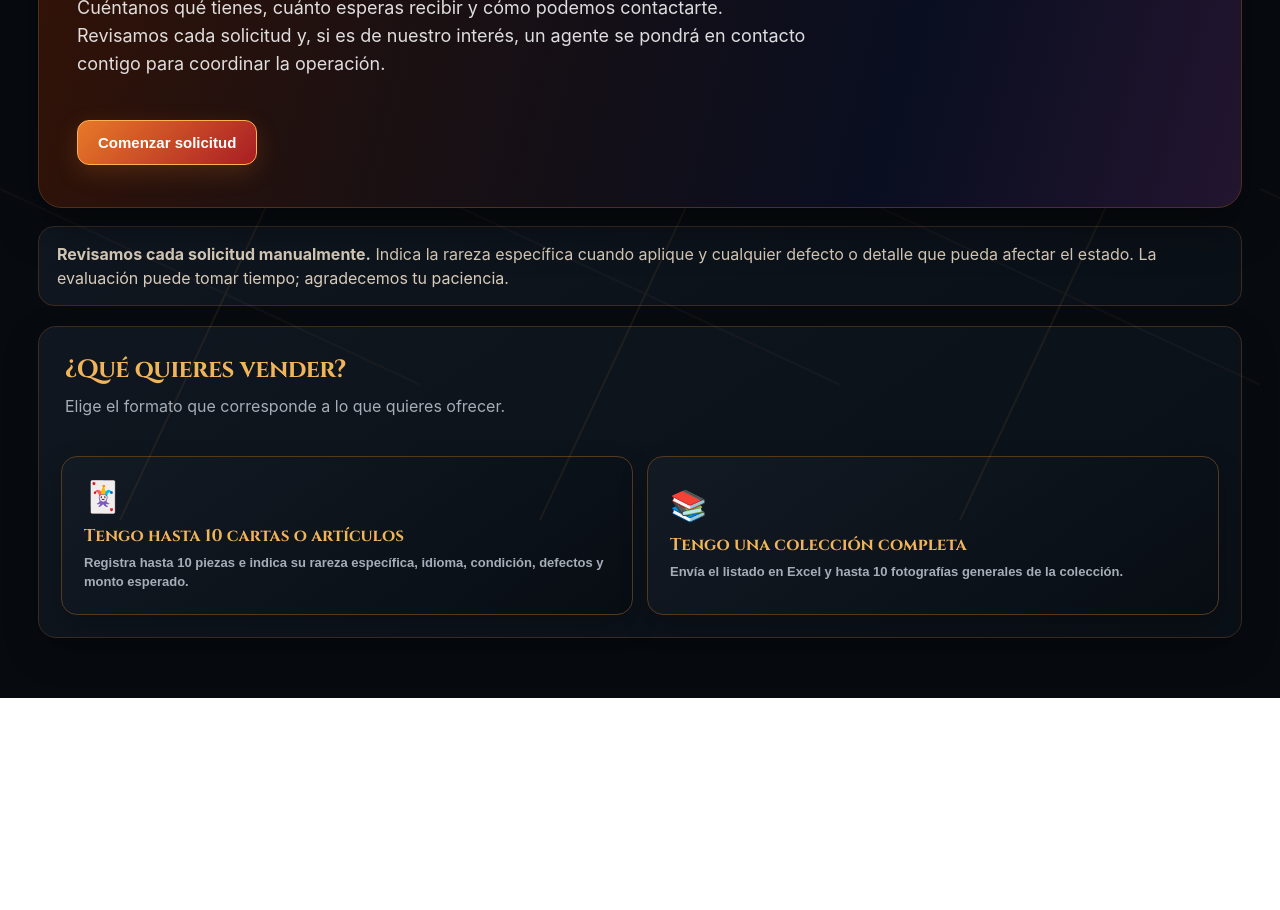
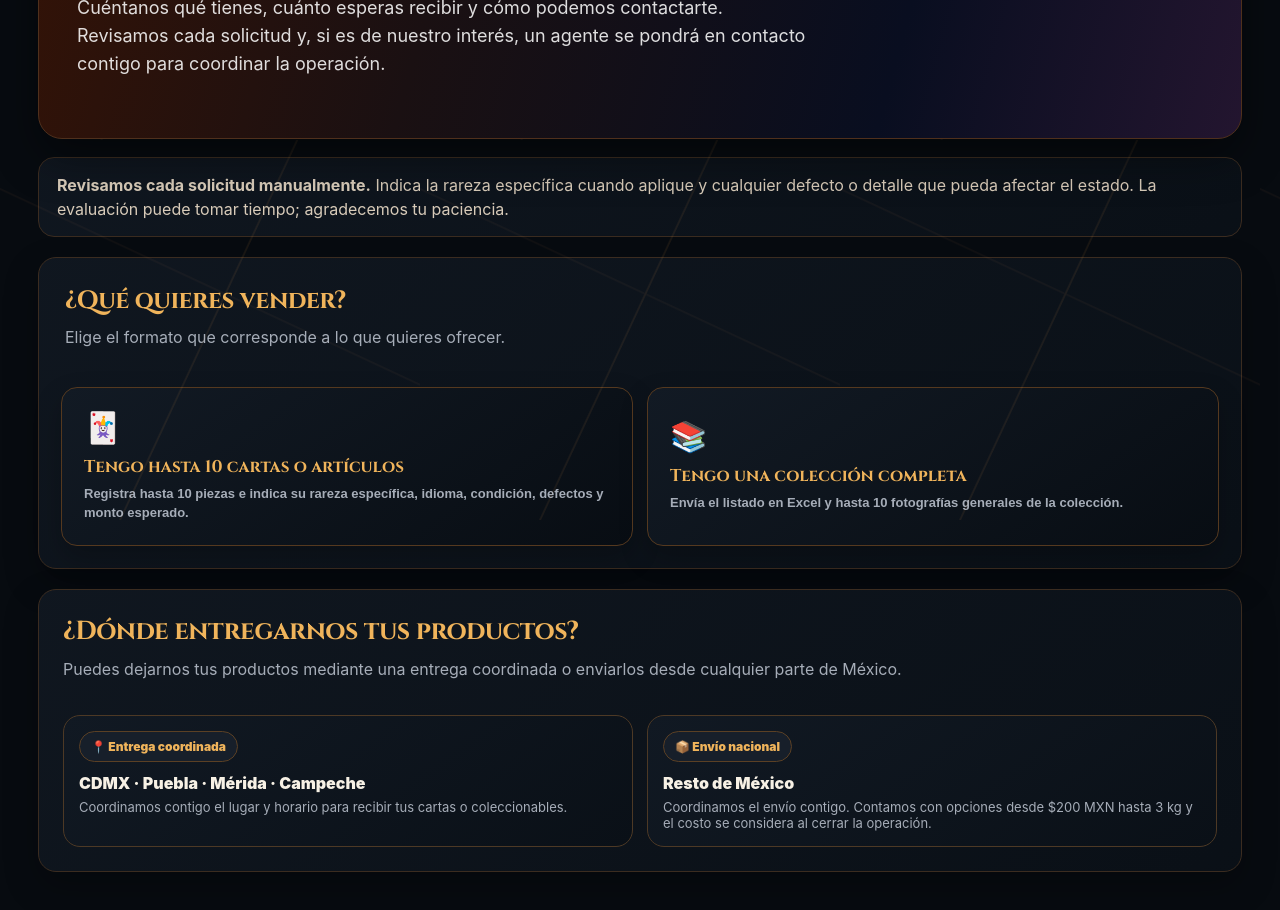
Before and after one commit to lacomarcaventas-del/la-comarca-pokemon, a Next.js app: page /vende in a window 1280 px wide. Shown: the part 280-1190 px from the top of the page. Before the commit the page ends 978 px from the top, so only its background shows below. Built offline with nearby package versions, Linux system fonts and the light colour scheme.

Commit message:
content(vende): add delivery and shipping section

```diff
--- a/app/vende/page.tsx
+++ b/app/vende/page.tsx
@@ -224,10 +224,6 @@ export default function VendePage() {
     setStep((n) => n - 1);
   }
 
-  function scrollToStart() {
-    document.getElementById("solicitud")?.scrollIntoView({ behavior: "smooth" });
-  }
-
   return (
     <main style={styles.page}>
       <div style={styles.shell}>
@@ -237,7 +233,6 @@ export default function VendePage() {
           <p style={styles.heroText}>
             Cuéntanos qué tienes, cuánto esperas recibir y cómo podemos contactarte. Revisamos cada solicitud y, si es de nuestro interés, un agente se pondrá en contacto contigo para coordinar la operación.
           </p>
-          <button style={styles.heroButton} onClick={scrollToStart}>Comenzar solicitud</button>
         </section>
 
         <div style={styles.notice}>
@@ -511,6 +506,29 @@ export default function VendePage() {
           </section>
         )}
 
+        <section style={{ ...styles.card, marginTop: 20, padding: 24 }}>
+          <h2 style={{ ...styles.sectionTitle, fontSize: 26 }}>¿Dónde entregarnos tus productos?</h2>
+          <p style={styles.sectionSub}>
+            Puedes dejarnos tus productos mediante una entrega coordinada o enviarlos desde cualquier parte de México.
+          </p>
+          <div style={styles.grid2}>
+            <div style={styles.summaryBox}>
+              <div style={styles.pill}>📍 Entrega coordinada</div>
+              <div style={{ marginTop: 11, fontWeight: 900 }}>CDMX · Puebla · Mérida · Campeche</div>
+              <div style={{ ...styles.muted, marginTop: 6 }}>
+                Coordinamos contigo el lugar y horario para recibir tus cartas o coleccionables.
+              </div>
+            </div>
+            <div style={styles.summaryBox}>
+              <div style={styles.pill}>📦 Envío nacional</div>
+              <div style={{ marginTop: 11, fontWeight: 900 }}>Resto de México</div>
+              <div style={{ ...styles.muted, marginTop: 6 }}>
+                Coordinamos el envío contigo. Contamos con opciones desde $200 MXN hasta 3 kg y el costo se considera al cerrar la operación.
+              </div>
+            </div>
+          </div>
+        </section>
+
       </div>
 
       {submitted && (
```
